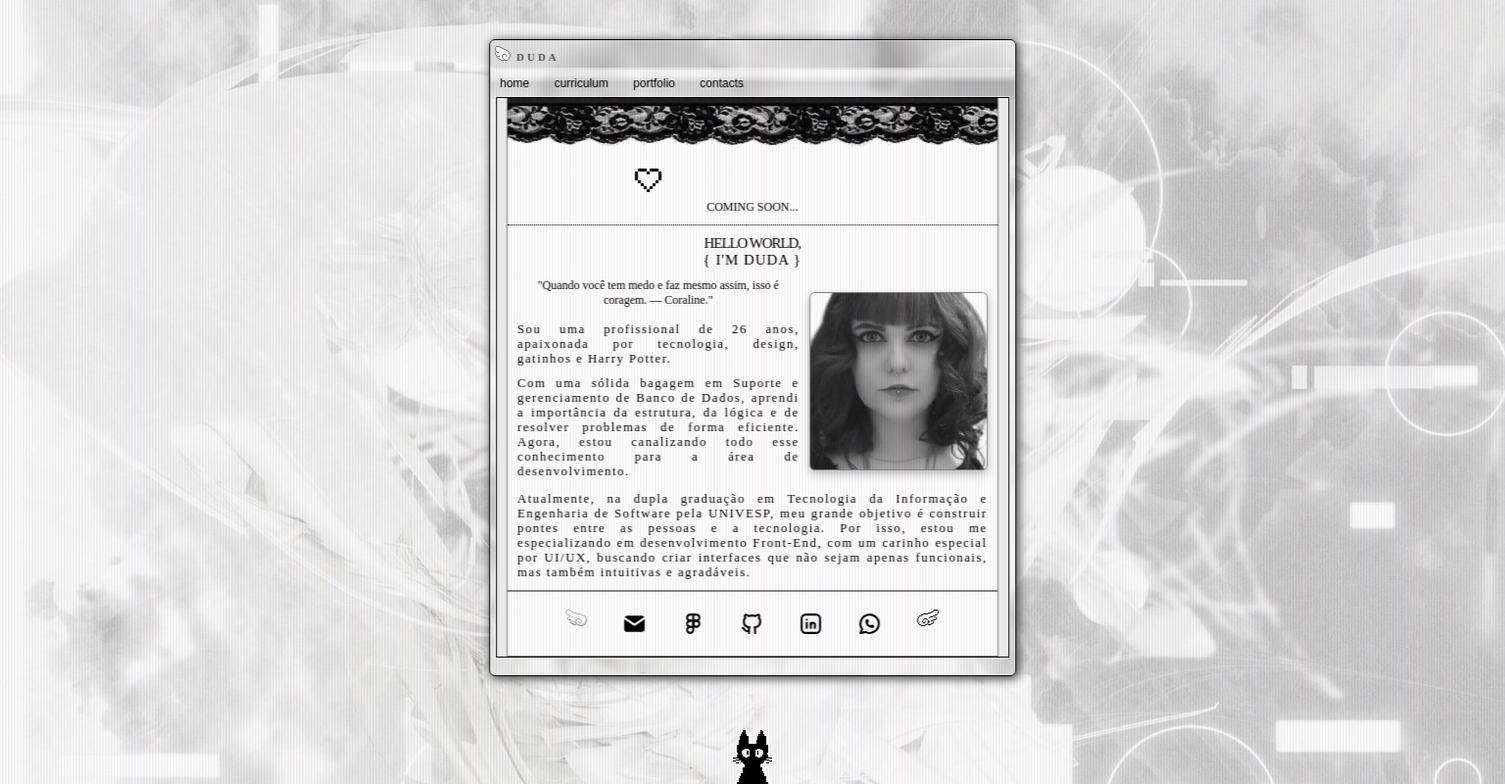
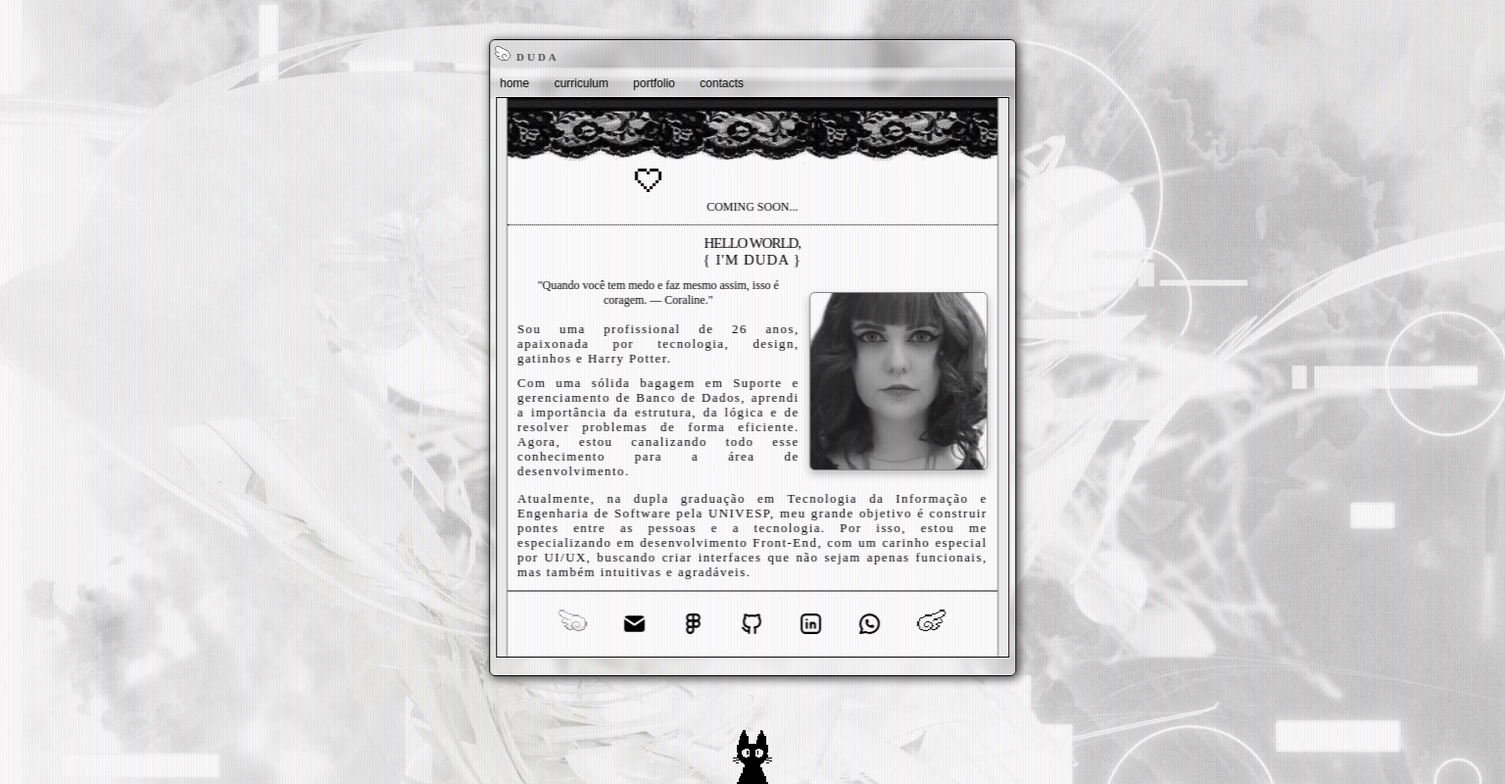
Before and after one commit to byduda/acubi, a plain HTML site: page index.html in a window 1536 px wide. Shown: the whole page at 98% size. Drawn offline with Linux system fonts and the light colour scheme.

Commit message:
atualizacao

```diff
--- a/index.css
+++ b/index.css
@@ -147,10 +147,9 @@ div.wing2 {
         gap: 35px; /* Aumenta o gap para notebooks */
     }
 
-
     div.wing1, div.wing2 {
-        width: 26px;
-        height: 21px;
+        width: 34px;
+        height: 29px;
         background-size: contain;
         display: flex;
     }
--- a/styles/style.css
+++ b/styles/style.css
@@ -492,7 +492,6 @@ span.sr-only {
   padding: 40px 0px 0px 0px;
   }
 }
-
 /* Media Query para Notebook (1240px ou mais) */
 @media (min-width: 1240px) {
 
@@ -523,4 +522,8 @@ span.sr-only {
   #container {
     width: 35%;
   }
+
+  #posts_divider {
+    background-size: 150%;
+  }
 }
```
